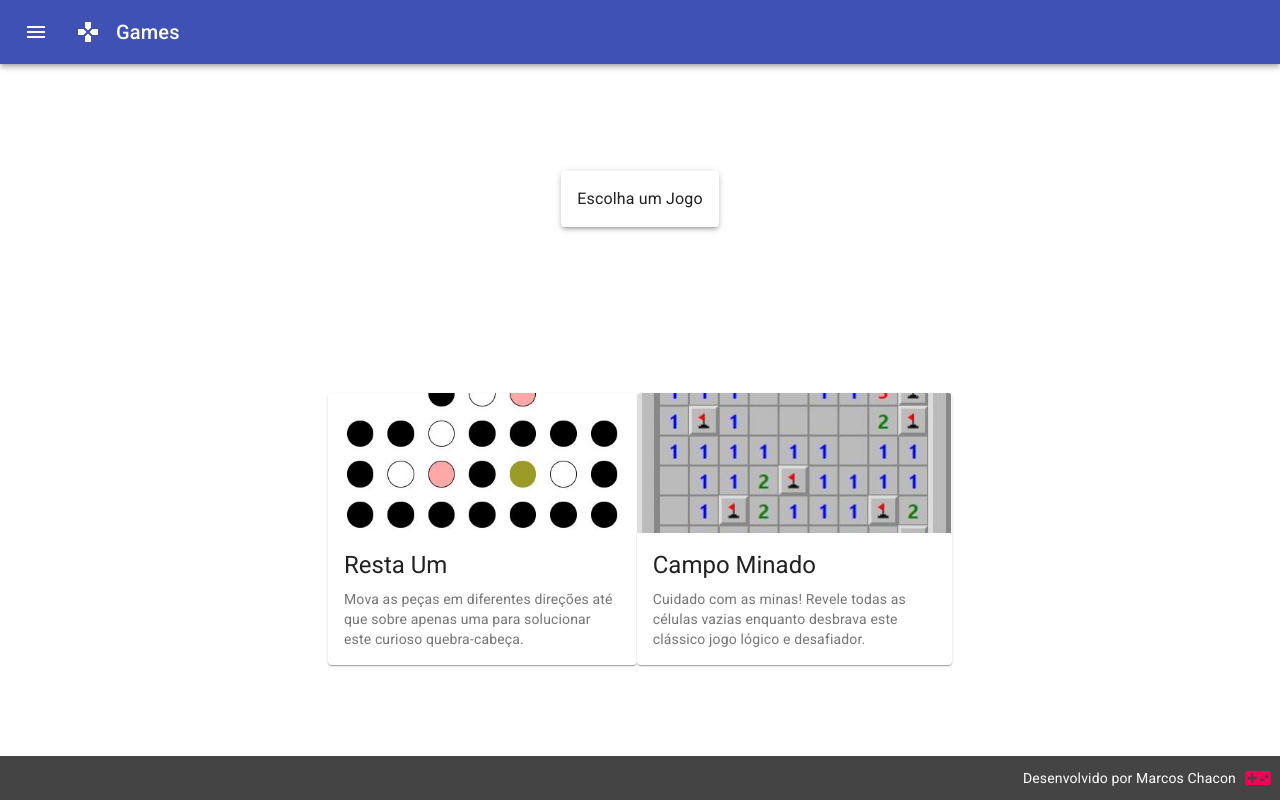
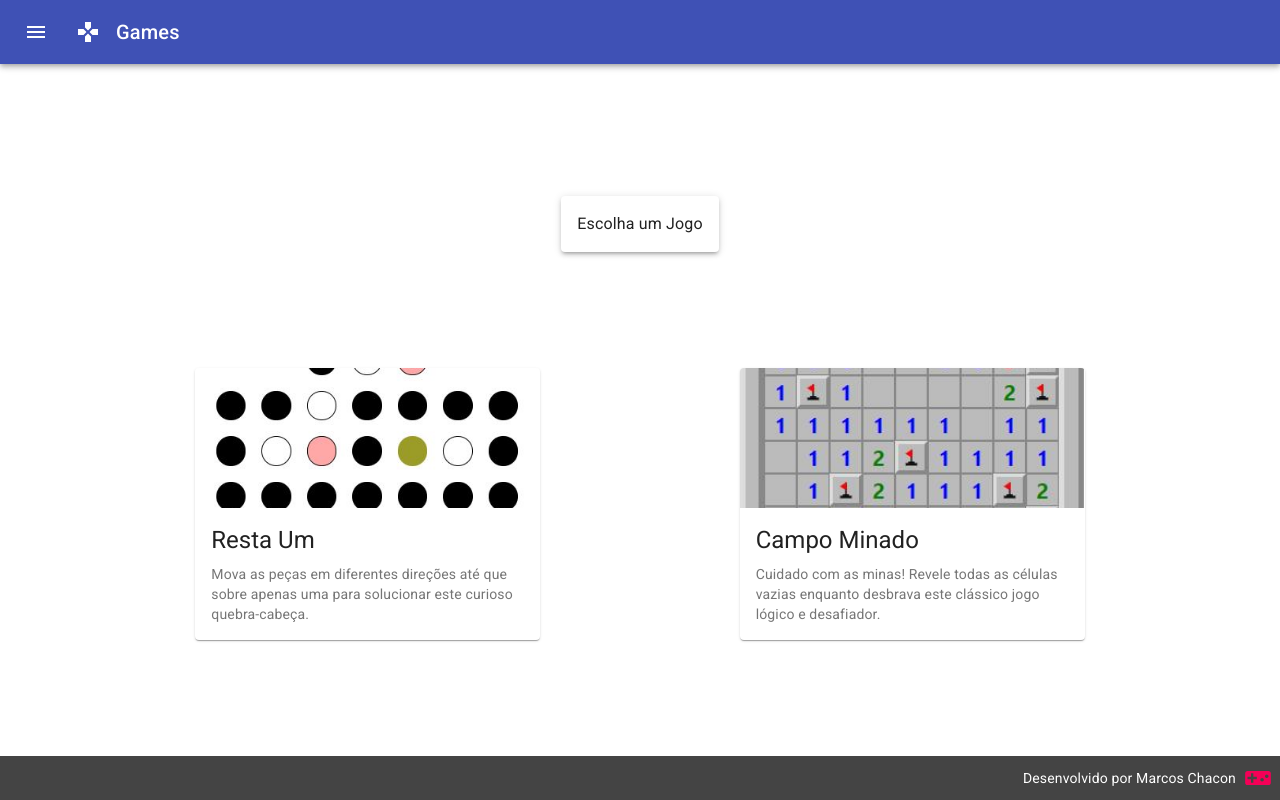
Before and after one commit to Kiicchan/games-react, a React (Create React App) app: page /games in a window 1280 px wide. Built offline with nearby package versions, Linux system fonts and the light colour scheme.

Commit message:
layout adjustment

```diff
--- a/src/index.css
+++ b/src/index.css
@@ -5,6 +5,7 @@ body {
     sans-serif;
   -webkit-font-smoothing: antialiased;
   -moz-osx-font-smoothing: grayscale;
+  min-width: fit-content;
 }
 
 code {
--- a/src/layout/Main.jsx
+++ b/src/layout/Main.jsx
@@ -5,7 +5,7 @@ const useStyles = makeStyles((theme) => ({
         flexGrow: 1,
         display: "flex",
         flexDirection: "column",
-        justifyContent: "space-around",
+        justifyContent: "space-evenly",
         alignItems: "center",
         padding: theme.spacing(2)
     }
--- a/src/views/Games.jsx
+++ b/src/views/Games.jsx
@@ -32,7 +32,7 @@ function Games() {
                                 Escolha um Jogo
                             </Typography>
                         </Paper>
-                        <Box display="flex" flexDirection="row" justifyContent="space-around" width="50%">
+                        <Box display="flex" flexDirection="row" justifyContent="space-evenly" alignSelf="stretch" flexWrap="wrap" gridGap="20px">
                             <RestaUmCard component={Link} to='/games/resta-um' />
                             <MineSweeperCard component={Link} to='/games/minesweeper' />
                         </Box>
```
